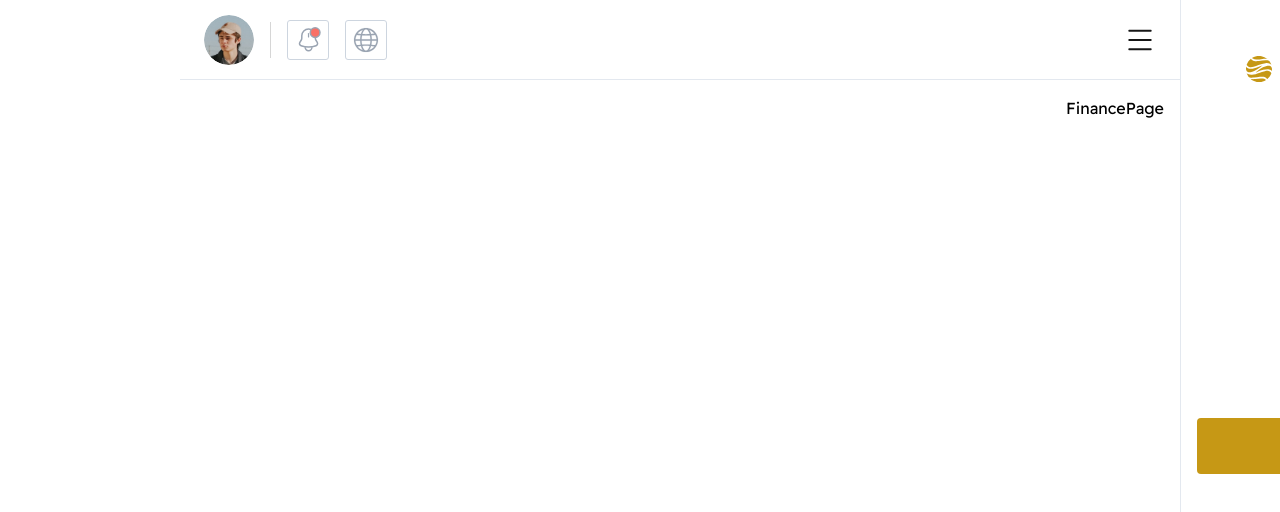
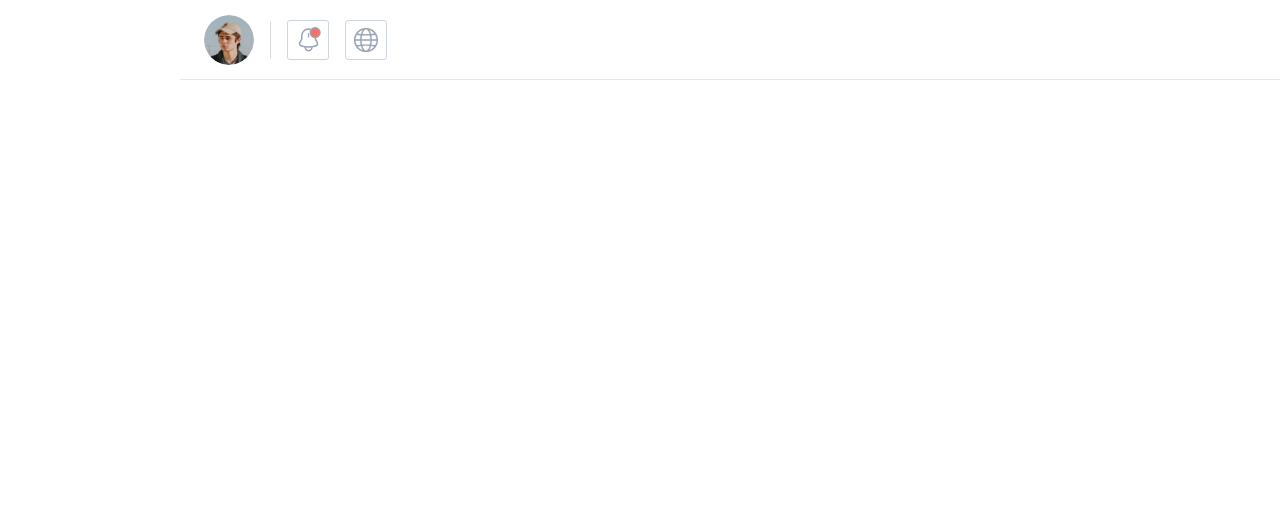
Before and after one commit to PassantYasser/ZE-dashboard, a Next.js app: page /finance in a window 1280 px wide. Shown: the top 512 px of the page. Built offline with nearby package versions, Linux system fonts and the light colour scheme.

Commit message:
feat: implement sidebar toggle functionality and improve layout responsiveness

```diff
--- a/src/app/Components/MainLayout/MainLayout.jsx
+++ b/src/app/Components/MainLayout/MainLayout.jsx
@@ -1,13 +1,16 @@
-import React from 'react'
+"use client";
+import React, { useState } from 'react'
 import Sidebar from './Sidebar'
 import Navbar from './Navbar'
 
 function MainLayout({children}) {
+    const [isSidebarOpen, setIsSidebarOpen] = useState(false);
+
   return (
   <div className="flex h-screen">
-    <Sidebar />
+    <Sidebar  isSidebarOpen={isSidebarOpen} setIsSidebarOpen={setIsSidebarOpen}  />
     <div className="flex flex-1 flex-col">
-      <Navbar />
+      <Navbar onMenuClick={() => setIsSidebarOpen(!isSidebarOpen)} />
       <main className="p-4">{children}</main>
     </div>
   </div>
--- a/src/app/Components/MainLayout/Navbar.jsx
+++ b/src/app/Components/MainLayout/Navbar.jsx
@@ -3,7 +3,7 @@ import React, { useState, useRef, useEffect } from "react";
 import i18n from "../../../language/i18n";
 import { useTranslation } from "react-i18next";
 
-function Navbar() {
+function Navbar({ onMenuClick }) {
   const [open, setOpen] = useState(false);
   const { t } = useTranslation();
   const dropdownRef = useRef(null);
@@ -30,15 +30,17 @@ function Navbar() {
     <>
       <header className="h-20 bg-[#fff] border-b border-[#E3E8EF] flex items-center justify-between px-6 py-4">
         {/* Left side */}
-        <div className="lg1:block hidden">
+        <div className="lg1:block  hidden">
           <p className="text-[#4B5565] text-lg font-medium">{t("Welcome back!")} </p>
           <p className="text-[#697586] text-sm font-normal">
             {t("Lets check your update today")}
           </p>
         </div>
 
-        <div className="block lg1:hidden">
-          <img src="/images/icons/menu.svg" alt="" />
+        <div className="lg1:hidden block ">
+          <button onClick={onMenuClick}>
+            <img src="/images/icons/menu.svg" alt="" />
+          </button>
         </div>
 
         {/* Right side */}
--- a/src/app/Components/MainLayout/Sidebar.jsx
+++ b/src/app/Components/MainLayout/Sidebar.jsx
@@ -8,7 +8,7 @@ import { usePathname } from 'next/navigation';
 
 
 
-function Sidebar() {
+function Sidebar({ isSidebarOpen, setIsSidebarOpen }) {
   const [open, setOpen] = useState(true);
   const { t } = useTranslation();
 
@@ -21,13 +21,26 @@ function Sidebar() {
   return (
 
     // 1440px and above
-    <aside className={`hidden  lg:flex  flex-col h-screen border-x border-[#E3E8EF] transition-all p-4 duration-200
-        ${open ? "w-70" : "w-18"}`}>
+    <aside
+      className={`
+        ${isSidebarOpen ? "block" : "hidden"}   /* ✅ في الموبايل/تابلت */
+        lg1:flex flex-col h-screen border-x border-[#E3E8EF] transition-all p-4 duration-200
+        ${open ? "w-70" : "w-18"}               /* ✅ ده بس للشاشات الكبيرة */
+        bg-white fixed lg:static z-50 top-0 right-0
+      `}
+    >
+
 
 
       {/* Logo open and close */}
       <button
-        onClick={() => setOpen(!open)}
+        // onClick={() => setOpen(!open)}
+        onClick={() => {
+            // ✅ يشتغل بس لو في لابتوب
+            if (window.innerWidth >= 1340) {
+              setOpen(!open);
+            }
+          }}
         className="w-full flex justify-center mt-10 mb-14 cursor-pointer "
       >
         {open ?(
@@ -48,7 +61,7 @@ function Sidebar() {
         <ul className='flex flex-col h-full'>
 
           <li className={`cursor-pointer py-4 px-2 rounded ${pathname === "/dashboard" ? "bg-[#C69815] text-[#fff]" : ""}`}>
-            <Link href="/dashboard">
+            <Link href="/dashboard"  onClick={() => setIsSidebarOpen(false)} >
                 {open?(
                 //open
                   <div  className='flex gap-4 items-center'>
@@ -64,7 +77,7 @@ function Sidebar() {
           </li>
 
           <li  className={`cursor-pointer py-4 px-2 rounded ${pathname === "/requests" ? "bg-[#C69815] text-[#fff]" : ""}`}>
-            <Link href="/requests">
+            <Link href="/requests" onClick={() => setIsSidebarOpen(false)}>
                 {open?(
                 //open
                   <div  className='flex gap-4 items-center'>
@@ -80,7 +93,7 @@ function Sidebar() {
           </li>
 
           <li  className={`cursor-pointer py-4 px-2 rounded ${pathname === "/workers" ? "bg-[#C69815] text-[#fff]" : ""}`}>
-            <Link href="/workers">
+            <Link href="/workers" onClick={() => setIsSidebarOpen(false)}>
               {open?(
               //open
                 <div className='flex gap-4 items-center'>
@@ -96,7 +109,7 @@ function Sidebar() {
           </li>
 
           <li  className={`cursor-pointer py-4 px-2 rounded ${pathname === "/services" ? "bg-[#C69815] text-[#fff]" : ""}`}>
-            <Link href="/services">
+            <Link href="/services" onClick={() => setIsSidebarOpen(false)}>
               {open?(
               //open
                 <div className='flex gap-4 items-center'>
@@ -112,7 +125,7 @@ function Sidebar() {
           </li>
 
           <li  className={`cursor-pointer py-4 px-2 rounded ${pathname === "/conversations" ? "bg-[#C69815] text-[#fff]" : ""}`}>
-            <Link href="/conversations">
+            <Link href="/conversations" onClick={() => setIsSidebarOpen(false)}>
               {open?(
               //open
                 <div className='flex gap-4 items-center'>
@@ -128,7 +141,7 @@ function Sidebar() {
           </li>
 
           <li  className={`cursor-pointer py-4 px-2 rounded ${pathname === "/finance" ? "bg-[#C69815] text-[#fff]" : ""}`}>
-            <Link href="/finance">
+            <Link href="/finance" onClick={() => setIsSidebarOpen(false)}>
               {open?(
               //open
                 <div className='flex gap-4 items-center'>
@@ -144,7 +157,7 @@ function Sidebar() {
           </li>
 
           <li className={`cursor-pointer py-4 px-2 rounded ${pathname === "/technicalSupport" ? "bg-[#C69815] text-[#fff]" : ""}`}>
-            <Link href="/technicalSupport">
+            <Link href="/technicalSupport" onClick={() => setIsSidebarOpen(false)}>
               {open?(
               //open
                 <div className='flex gap-4 items-center'>
@@ -162,7 +175,7 @@ function Sidebar() {
 
 
             <li  className={`cursor-pointer py-4 px-2 rounded  mt-auto mb-2 ${pathname === "/settings" ? "bg-[#C69815] text-[#fff]" : ""}`}>
-            <Link href="/settings">
+            <Link href="/settings" onClick={() => setIsSidebarOpen(false)}>
                 {open?(
                 //open
                   <div className='flex gap-4 items-center'>
@@ -178,7 +191,7 @@ function Sidebar() {
             </li>
 
             <li  className={`cursor-pointer py-4 px-2 rounded   mb-2  ${pathname === "/signout" ? "bg-[#C69815] text-[#fff]" : ""}`}>
-            <Link href="/Auth/Login">
+            <Link href="/Auth/Login" onClick={() => setIsSidebarOpen(false)}>
                 {open?(
                 //open
                   <div className='flex gap-4 items-center'>
```
